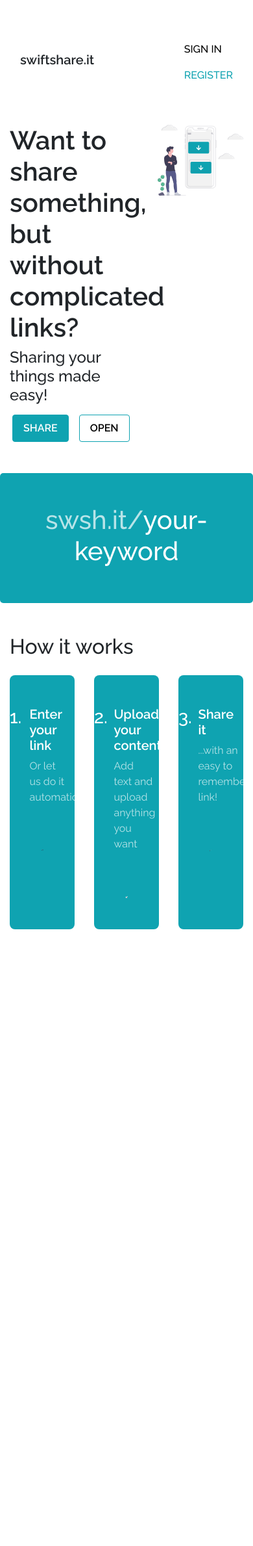
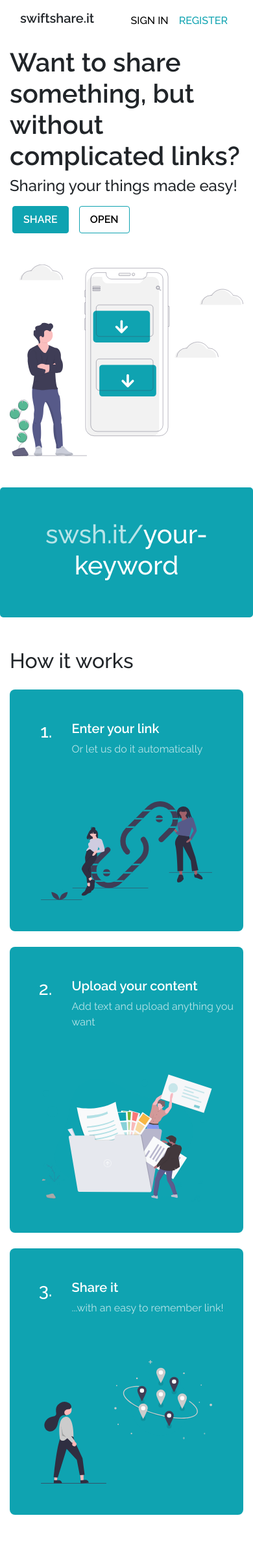
Before and after one commit to EliasDolinsek/swiftshare.it, a Django app: page / in a window 390 px wide. Shown: the whole page at 65% size. Before the commit the page ends 1430 px from the top, so only its background shows below. Run offline with Django 3.2, Linux system fonts and the light colour scheme; some libraries are stand-ins or nearby versions.

Commit message:
Implemented responsive design for index page

```diff
--- a/core/templates/core/index.html
+++ b/core/templates/core/index.html
@@ -20,10 +20,10 @@
 {% endblock %}
 
 {% block content %}
-    <div class="container mt-5">
+    <div class="container mt-0 mt-md-5">
         {% include 'core/nav/navbar.html' %}
-        <div class="row mt-5 mb-5">
-            <div class="col-7 align-self-center">
+        <div class="row mt-2 mt-md-5 mb-5">
+            <div class="col-12 col-md-7 align-self-center">
                 <h1 class="font-weight-bold">Want to share something, but without complicated links?</h1>
                 <h4>Sharing your things made easy!</h4>
                 <div class="row mt-3 ml-1">
@@ -35,7 +35,7 @@
                     </div>
                 </div>
             </div>
-            <div class="col-5">
+            <div class="col-12 col-md-5 mt-5 pt-md-0">
                 <img src="{% static 'core/images/index_main.svg' %}" alt="Representive image" class="img-fluid">
             </div>
         </div>
--- a/core/templates/core/index/how_it_works.html
+++ b/core/templates/core/index/how_it_works.html
@@ -1,5 +1,5 @@
 {% load static %}
-<div class="col-4">
+<div class="col-12 col-md-6 col-lg-4">
     <div style="border-radius: var(--swsh-border-radius); background-color: var(--primary-color)" class="h-100">
         <div class="pt-5 pr-2">
             {% include 'core/index/how_it_works_title.html' with number='1.' title="Enter your link" subtitle="Or let us do it automatically" %}
@@ -7,7 +7,7 @@
         <img src="{% static 'core/images/index_share_link.svg' %}" alt="Share link" class="img-fluid p-5 mt-1">
     </div>
 </div>
-<div class="col-4">
+<div class="col-12 col-md-6 col-lg-4 mt-md-0 mt-4">
     <div style="border-radius: var(--swsh-border-radius); background-color: var(--primary-color)" class="h-100">
         <div class="pt-5 pr-2">
             {% include 'core/index/how_it_works_title.html' with number='2.' title="Upload your content" subtitle="Add text and upload anything you want" %}
@@ -15,7 +15,7 @@
         <img src="{% static 'core/images/index_upload.svg' %}" alt="Share link" class="img-fluid p-5 mt-1">
     </div>
 </div>
-<div class="col-4">
+<div class="col-12 col-md-6 col-lg-4 mt-lg-0 mt-4">
     <div style="border-radius: var(--swsh-border-radius); background-color: var(--primary-color)" class="h-100">
         <div class="pt-5 pr-2">
             {% include 'core/index/how_it_works_title.html' with number='3.' title="Share it" subtitle="...with an easy to remember link!" %}
--- a/core/templates/core/nav/navbar.html
+++ b/core/templates/core/nav/navbar.html
@@ -1,4 +1,4 @@
-<nav class="navbar navbar-expand-sm justify-content-between">
+<nav class="navbar navbar-expand justify-content-between">
     <h1 class="navbar-brand font-weight-bold">swiftshare.it</h1>
     <ul class="navbar-nav">
         <li class="nav-item">
```
